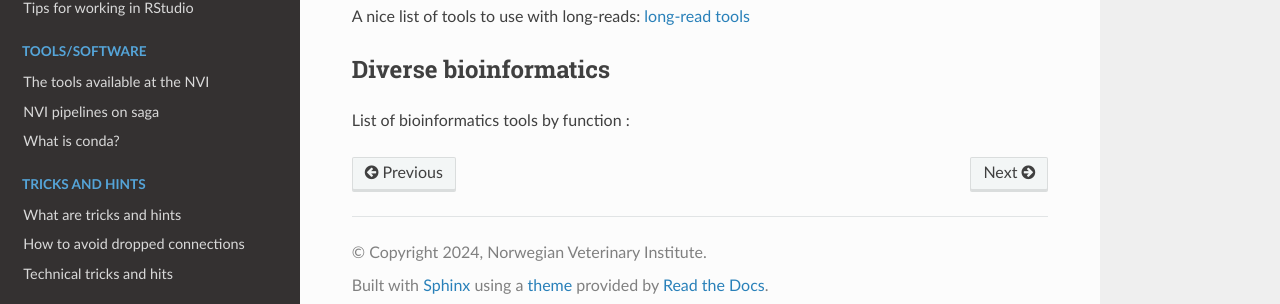
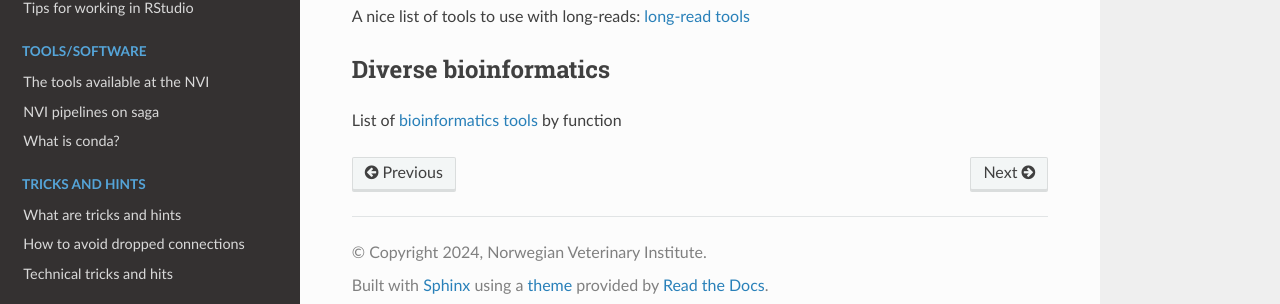
Before and after one commit to NorwegianVeterinaryInstitute/nvi-documentation, a Sphinx documentation site: the page built from docs/source/tutorials/external_tutorials.md, in a window 1280 px wide and 900 px high, scrolled down 552 px. Shown: the part 578-882 px from the top of the window. Built offline with Sphinx 7.4.7 and the Read the Docs theme 2.0.0, drawn with Linux system fonts in a browser that asks for light colours; pages that are not in the unit, such as notebooks, are missing from menus.

```diff
--- a/docs/source/tutorials/external_tutorials.md
+++ b/docs/source/tutorials/external_tutorials.md
@@ -42,4 +42,4 @@ Not a tutorial per see - but has excellent information on how to interprete read
 A nice list of tools to use with long-reads: [long-read tools](https://long-read-tools.org/)
 
 ## Diverse bioinformatics
-List of bioinformatics tools by function : [](https://github.com/danielecook/Awesome-Bioinformatics)
+List of [bioinformatics tools](https://github.com/danielecook/Awesome-Bioinformatics) by function
```
